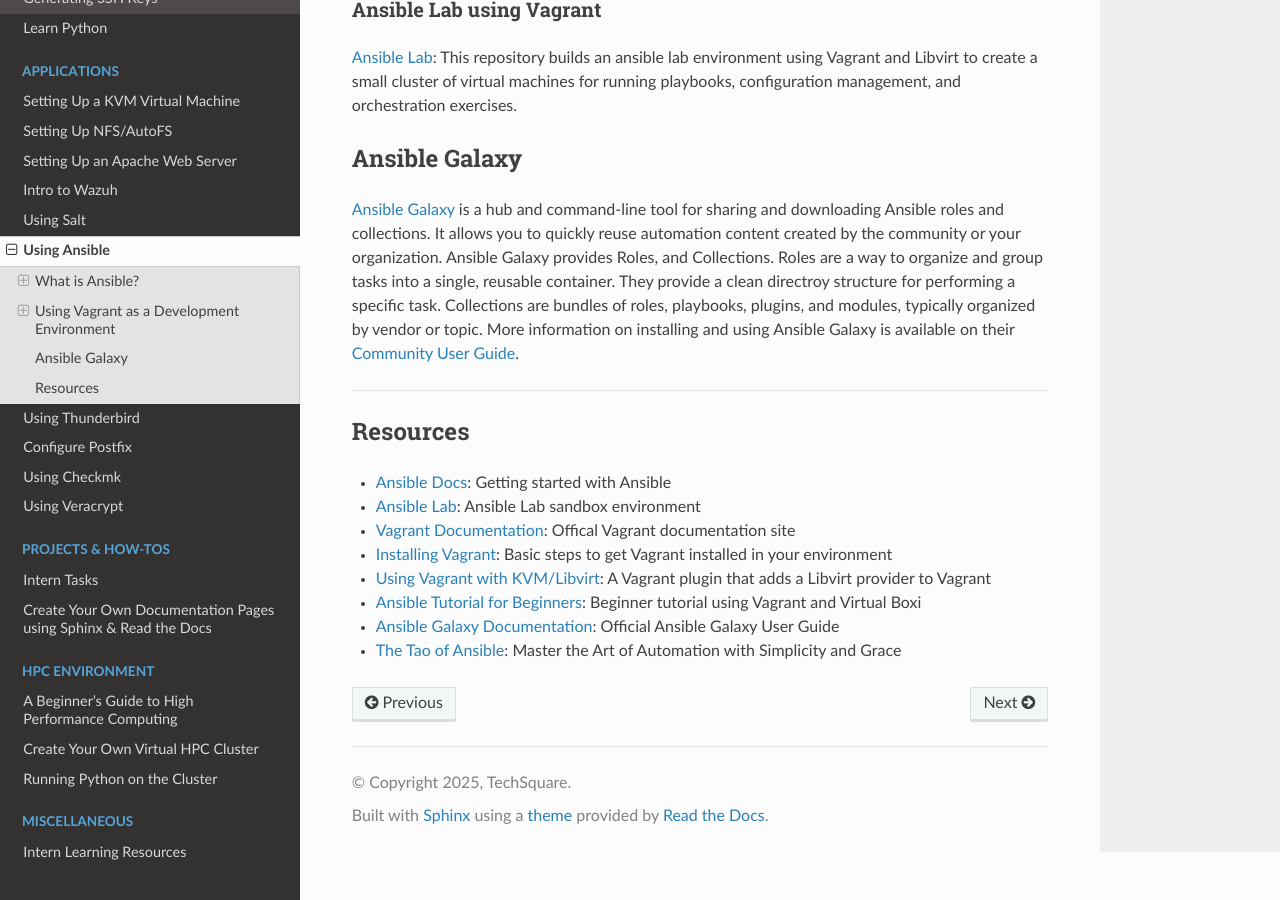
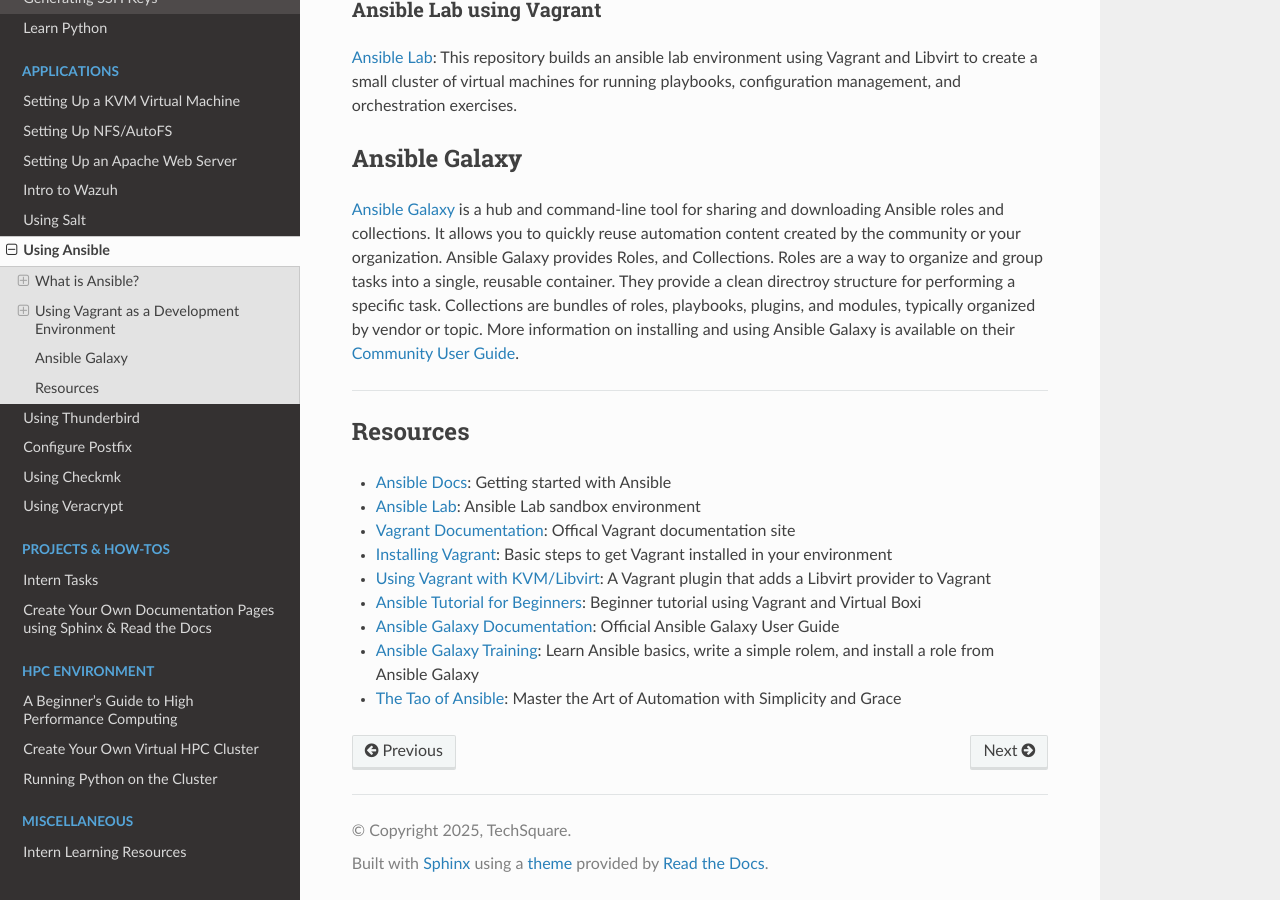
Before and after one commit to TechSquareInc/intern-playbook, a Sphinx documentation site: the page built from docs/source/applications/using-ansible.md, in a window 1280 px wide and 900 px high, scrolled down 1148 px. Built offline with Sphinx 7.4.7 and the Read the Docs theme 3.1.0, drawn with Linux system fonts in a browser that asks for light colours.

Commit message:
add ansible galaxy lab tutoirial

```diff
--- a/docs/source/applications/using-ansible.md
+++ b/docs/source/applications/using-ansible.md
@@ -47,4 +47,5 @@
 - [Using Vagrant with KVM/Libvirt](https://github.com/vagrant-libvirt/vagrant-libvirt): A Vagrant plugin that adds a Libvirt provider to Vagrant
 - [Ansible Tutorial for Beginners](https://spacelift.io/blog/ansible-tutorial): Beginner tutorial using Vagrant and Virtual Boxi
 - [Ansible Galaxy Documentation](https://ansible.readthedocs.io/projects/galaxy-ng/en/latest/community/userguide.html): Official Ansible Galaxy User Guide
+- [Ansible Galaxy Training](https://training.galaxyproject.org/training-material/topics/admin/tutorials/ansible/tutorial.html): Learn Ansible basics, write a simple rolem, and install a role from Ansible Galaxy
 - [The Tao of Ansible](https://github.com/stiliajohny/Book-The-Tao-of-Ansible/blob/master/docs/The-Tao-of-Ansible.pdf): Master the Art of Automation with Simplicity and Grace
```
